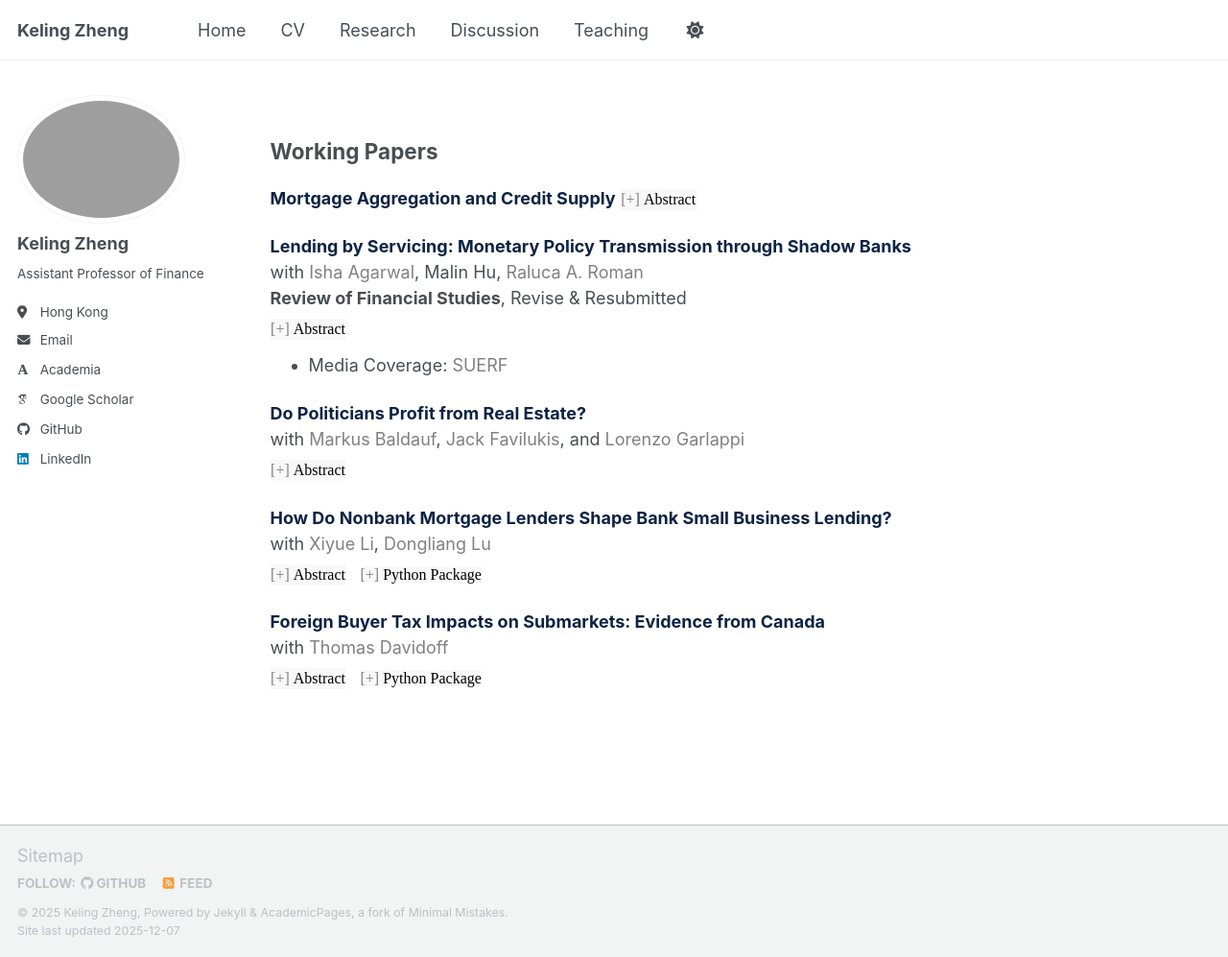
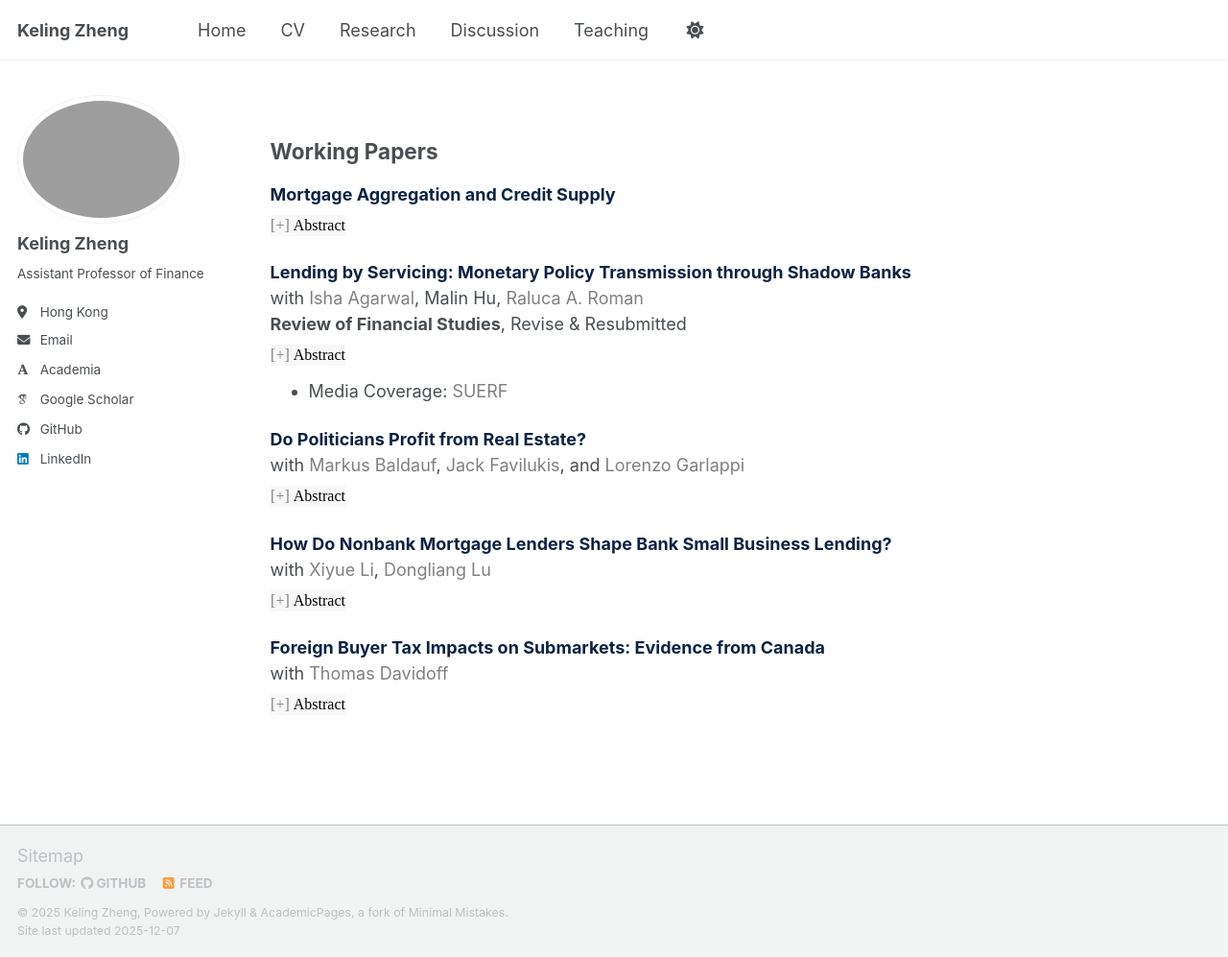
Before and after one commit to Keling-Zheng/Keling-Zheng.github.io, a Jekyll site: the page built from _pages/publications.html, in a window 1280 px wide and 997 px high. Shown: the whole window at 96% size. Built offline with Jekyll 4.4.1, drawn with Linux system fonts in a browser that asks for light colours; some web fonts are replaced; a script bundle is joined from its source files by our own code; library files that are not in the unit come from our copies.

Commit message:
Update publications.html

```diff
--- a/_pages/publications.html
+++ b/_pages/publications.html
@@ -59,6 +59,7 @@ author_profile: true
 
 <p>
   <a style="text-decoration:none; color:rgb(12, 35, 68); font-weight:bold" href="http://keling-zheng.github.io/files/papers/aggregation.pdf">Mortgage Aggregation and Credit Supply</a>
+  <br>
     <button class="abstract-button" data-target="aggregation" style="margin-top:8px; margin-right: 10px;">Abstract</button>
 </p>
 <div id="aggregation" class="abstract-content">
@@ -94,7 +95,6 @@ author_profile: true
   <br>with <a style="text-decoration:none; color:gray" href="https://www.ellenxiyueli.com/">Xiyue Li</a>, <a style="text-decoration:none; color:gray" href="https://www.donglianglu.com/">Dongliang Lu</a>
   <br>
     <button class="abstract-button" data-target="agnostic_dp" style="margin-top:8px; margin-right: 10px;">Abstract</button>
-    <a style="text-decoration:none; background-color:#f8f8f8; font-size: 16px; font-family: Roboto Slab, serif;" href="https://pypi.org/project/nndp/"><span style="color: gray;">[+]</span> <span style="color:black;">Python Package</span></a>
 </p>
 <div id="agnostic_dp" class="abstract-content">
   We investigate the impact of nonbank expansion in the mortgage market on bank’s lending portfolios. Employing a difference-in-differences approach based on regulatory changes that reduce nonbank lending costs, we find: 1) Nonbank expansion decreases bank mortgage market share amid no changes in total mortgage lending. 2) Diversified banks increase credit supply and offer lower rates to small business lending in counties with more nonbank expansion. 3) Within bank and county credit reallocation increases local small business entry and employment in the tradable sector. We develop a conceptual framework to show frictions in cross-county capital allocation drive the results. Our results highlight the distributional consequences of nonbank expansion in the small business lending market.
@@ -105,8 +105,6 @@ author_profile: true
   <br>with <a style="text-decoration:none; color:gray" href="https://blogs.ubc.ca/davidoff/">Thomas Davidoff</a>
   <br>
     <button class="abstract-button" data-target="agnostic_dp" style="margin-top:8px; margin-right: 10px;">Abstract</button>
-    <a style="text-decoration:none; background-color:#f8f8f8; font-size: 16px; font-family: Roboto Slab, serif;" href="https://pypi.org/project/nndp/"><span style="color: gray;">[+]</span> <span style="color:black;">Python Package</span></a>
-</p>
 <div id="agnostic_dp" class="abstract-content">
 
 </div>
```
